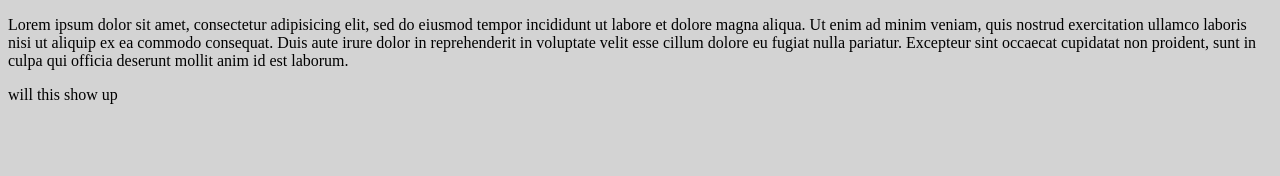
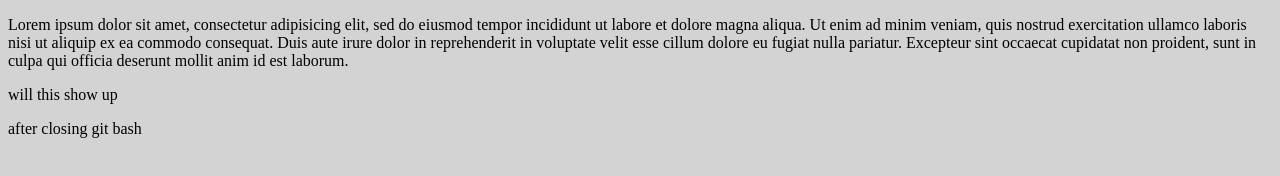
Before and after one commit to mykola2306/GitTest, a plain HTML site: page index.html in a window 1280 px wide. Drawn offline with Linux system fonts and the light colour scheme.

Commit message:
after closing bash

```diff
--- a/index.html
+++ b/index.html
@@ -12,5 +12,6 @@
 	cillum dolore eu fugiat nulla pariatur. Excepteur sint occaecat cupidatat non
 	proident, sunt in culpa qui officia deserunt mollit anim id est laborum.</p>
 	<p>will this show up</p>
+	<p>after closing git bash</p>
 </body>
 </html>
```
